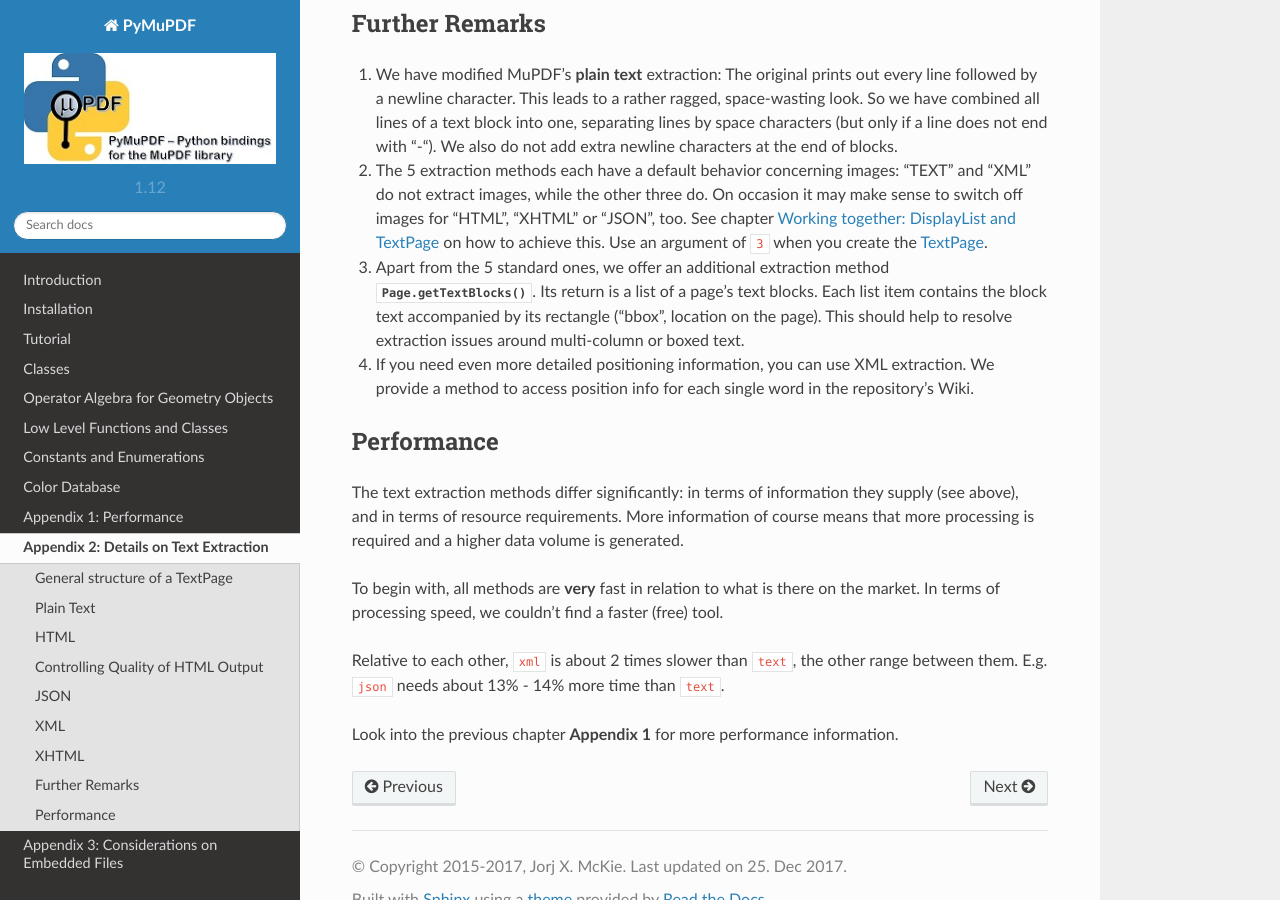
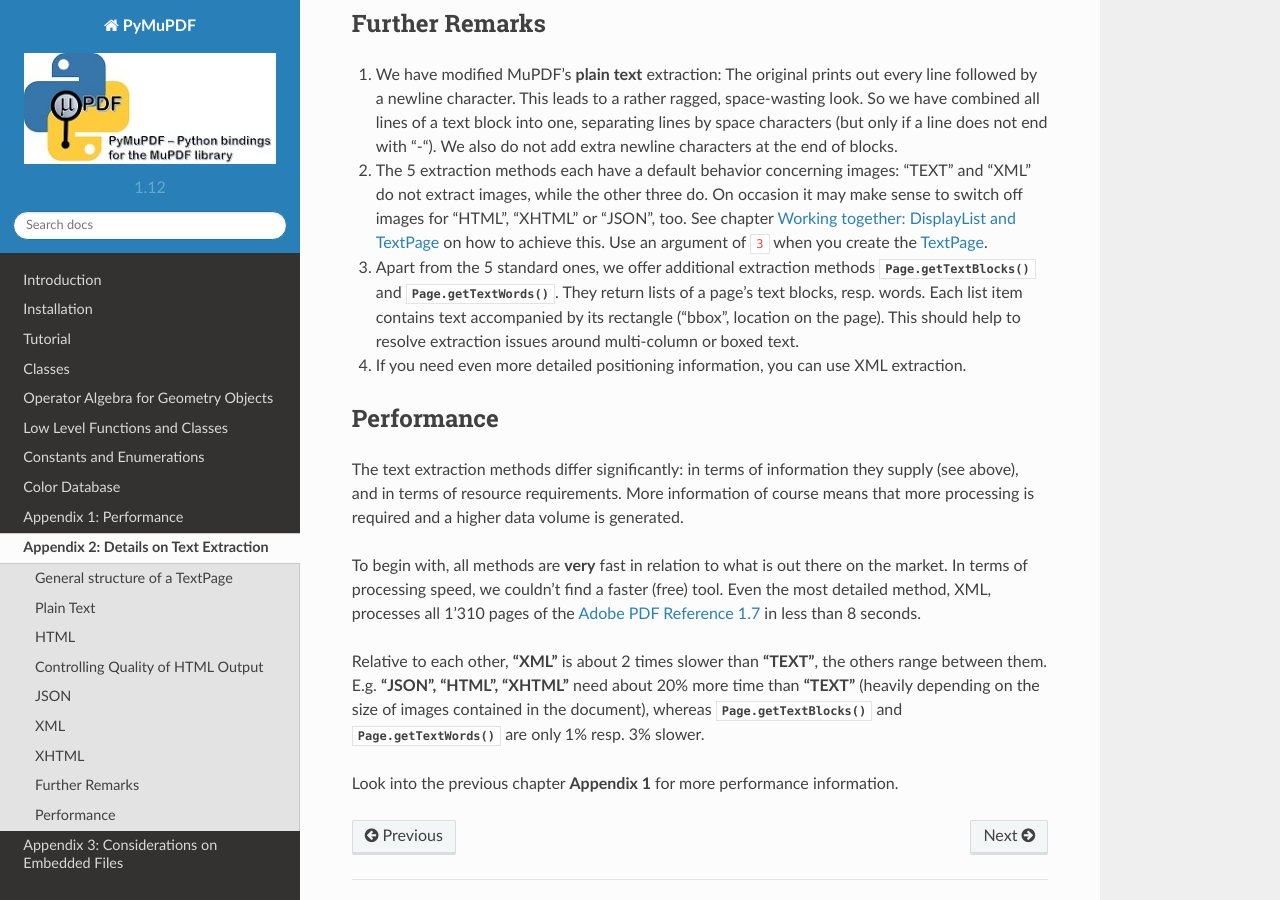
Before and after one commit to pymupdf/PyMuPDF-Optional-Material, a Sphinx documentation site: the page built from docs/app2.rst, in a window 1280 px wide and 900 px high, scrolled down 4411 px. Built offline with Sphinx 7.4.7 and the Read the Docs theme 2.0.0, drawn with Linux system fonts in a browser that asks for light colours.

Commit message:
Docu update

```diff
--- a/docs/app2.rst
+++ b/docs/app2.rst
@@ -208,17 +208,17 @@ Further Remarks
 
 2. The 5 extraction methods each have a default behavior concerning images: "TEXT" and "XML" do not extract images, while the other three do. On occasion it may make sense to switch off images for "HTML", "XHTML" or "JSON", too. See chapter :ref:`cooperation` on how to achieve this. Use an argument of ``3`` when you create the :ref:`TextPage`.
 
-3. Apart from the 5 standard ones, we offer an additional extraction method :meth:`Page.getTextBlocks`. Its return is a list of a page's text blocks. Each list item contains the block text accompanied by its rectangle ("bbox", location on the page). This should help to resolve extraction issues around multi-column or boxed text.
+3. Apart from the 5 standard ones, we offer additional extraction methods :meth:`Page.getTextBlocks` and :meth:`Page.getTextWords`. They return lists of a page's text blocks, resp. words. Each list item contains text accompanied by its rectangle ("bbox", location on the page). This should help to resolve extraction issues around multi-column or boxed text.
 
-4. If you need even more detailed positioning information, you can use XML extraction. We provide a method to access position info for each single word in the repository's Wiki.
+4. If you need even more detailed positioning information, you can use XML extraction.
 
 
 Performance
 ~~~~~~~~~~~~
 The text extraction methods differ significantly: in terms of information they supply (see above), and in terms of resource requirements. More information of course means that more processing is required and a higher data volume is generated.
 
-To begin with, all methods are **very** fast in relation to what is there on the market. In terms of processing speed, we couldn't find a faster (free) tool.
+To begin with, all methods are **very** fast in relation to what is out there on the market. In terms of processing speed, we couldn't find a faster (free) tool. Even the most detailed method, XML, processes all 1'310 pages of the :ref:`AdobeManual` in less than 8 seconds.
 
-Relative to each other, ``xml`` is about 2 times slower than ``text``, the other range between them. E.g. ``json`` needs about 13% - 14% more time than ``text``.
+Relative to each other, **"XML"** is about 2 times slower than **"TEXT"**, the others range between them. E.g. **"JSON", "HTML", "XHTML"**  need about 20% more time than **"TEXT"** (heavily depending on the size of images contained in the document), whereas :meth:`Page.getTextBlocks` and :meth:`Page.getTextWords` are only 1% resp. 3% slower.
 
 Look into the previous chapter **Appendix 1** for more performance information.
--- a/docs/version.rst
+++ b/docs/version.rst
@@ -1,4 +1,4 @@
 Covered Version
 --------------------
 
-This documentation covers PyMuPDF 1.12.0 features as of **2017-12-24, 09:06:54**.
+This documentation covers PyMuPDF 1.12.0 features as of **2017-12-25, 11:05:13**.
```
Also changed, not shown: 1 other file.
